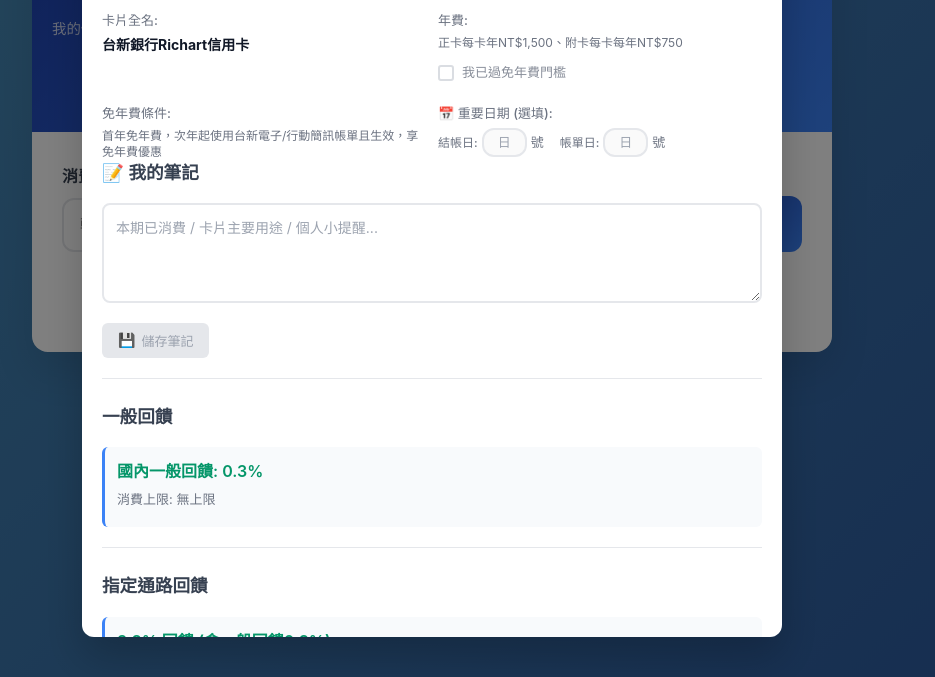
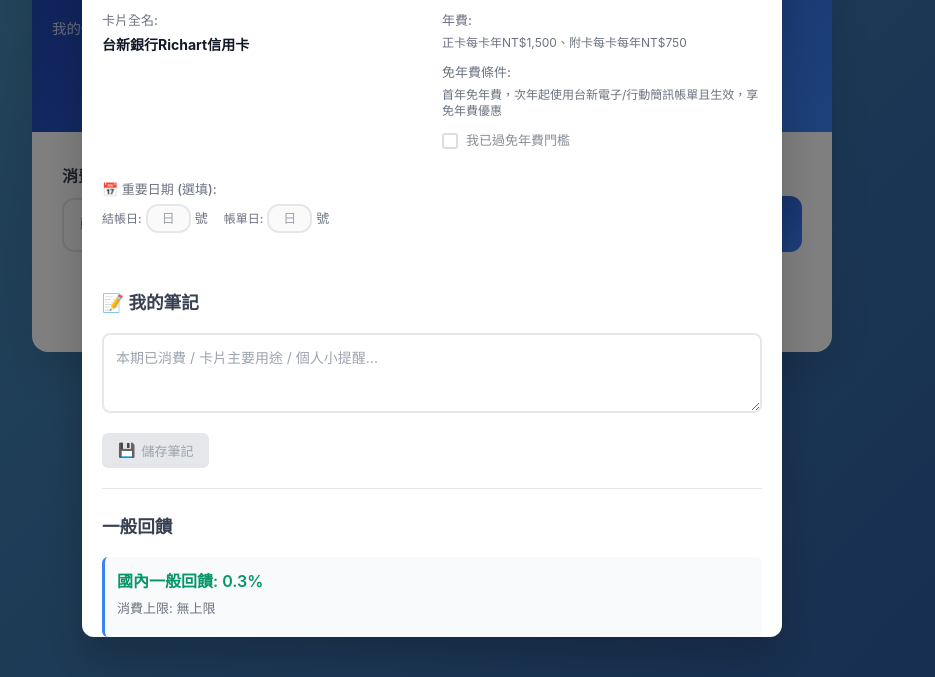
Before and after one commit to issabeloh/pick-my-card, a plain HTML site: page index.html in a window 1280 px wide. Both pictures are taken after a click on the element "台新Richart卡". Shown: the part 123-800 px from the top of the page, without its empty margins (208-1143 px from the left). Drawn offline with Linux system fonts and the light colour scheme; no server answers.

Commit message:
Add files via upload

```diff
--- a/index.html
+++ b/index.html
@@ -115,9 +115,14 @@
                                 <span class="info-label">卡片全名:</span>
                                 <span class="info-value card-full-name-bold"><a id="card-full-name-link" target="_blank" rel="noopener"></a></span>
                             </div>
-                            <div class="info-item">
+                            <div class="info-item fee-annual-section">
+                                <div class="fee-annual-item">
                                     <span class="info-label">年費:</span>
                                     <span class="info-value info-value-small" id="card-annual-fee"></span>
+                                </div>
+                                <div class="fee-waiver-item">
+                                    <span class="info-label">免年費條件:</span>
+                                    <span class="info-value info-value-small" id="card-fee-waiver"></span>
                                     <div class="fee-waiver-status">
                                         <label class="fee-waiver-checkbox">
                                             <input type="checkbox" id="fee-waiver-checked">
@@ -126,9 +131,6 @@
                                         </label>
                                     </div>
                                 </div>
-                            <div class="info-item">
-                                <span class="info-label">免年費條件:</span>
-                                <span class="info-value info-value-small" id="card-fee-waiver"></span>
                             </div>
                             <div class="info-item">
                                 <span class="info-label">📅 重要日期 (選填):</span>
@@ -158,7 +160,7 @@
                     </div>
 
                     <!-- 用戶筆記區域 -->
-                    <div class="card-info-section">
+                    <div class="card-info-section user-notes-section">
                         <h4>📝 我的筆記</h4>
                         <div class="user-notes-container">
                             <textarea id="user-notes-input"
--- a/script.js
+++ b/script.js
@@ -155,13 +155,25 @@
       "name": "永豐Sport卡",
       "fullName": "永豐銀行Sport信用卡",
       "basicCashback": 1.0,
+      "basicConditions": "汗水不白流APP有運動數據",
       "annualFee": "首年免年費，次年起年費NT$3,000",
-      "feeWaiver": "申請信用卡電子化帳單（電子帳單/行動帳單）且取消實體帳單，或：(鈷金卡Visa/Mastercard)前一年刷敥3.6萬元或12筆消費；(御璽卡Titanium/Signature)前一年刷斗12萬元或12筆消費",
+      "feeWaiver": "申請信用卡電子化帳單（電子帳單/行動帳單）且取消實體帳單，或(鑽金卡Visa/Mastercard)前一年刷滿3.6萬元或12筆消費；(御璽卡Titanium/Signature)前一年刷滿12萬元或12筆消費",
       "website": "https://bank.sinopac.com/sinopacBT/personal/credit-card/introduction/bankcard/sportcard.html",
       "cashbackRates": [
         {
-          "rate": 7.0,
+          "rate": 1.0,
+          "cap": 5000,
+          "period": "2025/07/01-2025/12/31",
+          "conditions": "當月APP數據達10,000打卡或Apple Watch圓滿劃圅10次，並設定永豐帳戶自動扣繳信用卡帳款",
+          "items": [
+            "一般消費"
+          ]
+        },
+        {
+          "rate": 4.0,
           "cap": 7500,
+          "period": "2025/07/01-2025/12/31",
+          "conditions": "當月APP數據達10,000打卡或Apple Watch圓滿劃圅10次，並設定永豐帳戶自動扣繳信用卡帳款",
           "items": [
             "world gym", "健身工廠", "true yoga", "curves", "運動中心", "anytime fitness", "屈臣氏", "康是美", "寶雅", "好心肝", "杏一", "大樹藥局", "丁丁藥局", "新高橋藥局", "app store", "google play", "nintendo", "playstation", "steam", "apple pay", "google pay", "samsung pay", "garmin pay"
           ]
@@ -174,14 +186,14 @@
       "fullName": "永豐銀行Green信用卡",
       "basicCashback": 1.0,
       "annualFee": "首年免年費，次年起年費NT$3,000",
-      "feeWaiver": "申請電子帳單或前一年刷斗15萬元或12筆消費",
+      "feeWaiver": "申請電子帳單或前一年刷滿15萬元或12筆消費",
       "website": "https://bank.sinopac.com/sinopacBT/personal/credit-card/introduction/bankcard/cashcard.html",
       "cashbackRates": [
         {
           "rate": 5.0,
           "cap": 7500,
           "items": [
-            "藏壽司", "mos", "築間", "義美食品", "馬可先生", "寬心園", "miacucina", "小小樹食", "陽明春天", "屋馬", "熱浪島", "草蔬宴", "原素食府", "herbivore", "印度蔬食", "養心茶樓", "山海樓", "qburger", "麥味登", "一之軒", "捷絲旅", "承億", "煙波", "翰品", "希爾頓", "國賓", "福容", "新驛", "圓山", "城市商旅", "凱薩", "老爺", "新光影城", "威秀", "喜樂時代", "kktix", "拓元售票", "全國電子", "studioa", "straighta", "大潤發", "家樂福", "愛買", "uniqlo", "h&m", "zara", "gu", "gap", "net", "o'right", "aesop", "10/10 hope", "主婦聯盟", "里仁", "棉花田", "聖德科斯", "義美生機", "統一生機", "綠藤生機", "茶籽堂", "艾瑪絲", "長庚生技", "營養師輕食", "安永鮮物", "野菜村", "無毒的家", "無毒農", "健康食彩", "直接跟農夫買", "irent", "zipcar", "gosmart", "goshare", "gogoro", "wemo", "line go", "tesla 充電", "裕電俥電", "evalue", "evoasis", "sharkparking", "zocha", "begin", "星舟快充", "emoving", "emoving 電池", "悠遊卡自動加值", "悠遊卡加值", "悠遊卡 自動加值"
+            "悠遊卡自動加值", "愛買", "家樂福", "大潤發", "uniqlo", "h&m", "zara", "gu", "gap", "net", "新光影城", "威秀", "喜樂時代", "藏壽司", "mos", "築間", "義美食品", "馬可先生", "寬心園", "miacucina", "小小樹食", "陽明春天", "屋馬", "熱浪島", "草蕲宴", "原素食府", "herbivore", "印度蕲食", "養心茶樓", "山海樓", "qburger", "麥味登", "一之軒", "捷絲旅", "承億", "煙波", "翰品", "希爾頓", "國賓", "福容", "新驛", "圓山", "城市商旅", "凱薩", "老爺", "kktix", "拓元售票", "全國電子", "studioa", "straighta", "o'right", "aesop", "10/10 hope", "主婦聯盟", "里仁", "棉花田", "聖德科斯", "義美生機", "統一生機", "綠藤生機", "茶籽堂", "艾瑪絲", "長康生技", "營養師輕食", "安永鮮物", "野菜村", "無毒的家", "無毒農", "健康食彩", "直接跟農夫買", "irent", "zipcar", "gosmart", "goshare", "gogoro", "wemo", "line go", "tesla 充電", "裕電促電", "evalue", "evoasis", "sharkparking", "zocha", "begin", "星舟快充", "emoving", "emoving 電池", "悠遊卡加值", "悠遊卡 自動加值"
           ]
         }
       ]
@@ -192,7 +204,7 @@
       "fullName": "永豐銀行DAWAY信用卡",
       "basicCashback": 0.5,
       "annualFee": "首年免年費，次年起年費NT$3,000",
-      "feeWaiver": "申請電子帳單且取消實體帳單，或前一年刷斗15萬元或12筆消費",
+      "feeWaiver": "申請電子帳單且取消實體帳單，或前一年刷滿15萬元或12筆消費",
       "website": "https://bank.sinopac.com/sinopacbt/personal/credit-card/introduction/bankcard/DAWAY.html",
       "cashbackRates": [
         {
@@ -252,6 +264,7 @@
         {
           "rate": 2.5,
           "cap": null,
+          "hideInDisplay": true,
           "items": [
             "海外"
           ]
@@ -346,7 +359,7 @@
       "fullName": "永豐銀行幣倍卡",
       "basicCashback": 1.0,
       "annualFee": "首年免年費，次年起年費NT$3,000",
-      "feeWaiver": "申請電子或行動帳單期間正附卡皆終身免年費，或任一年消費斗36,000元或消費12次",
+      "feeWaiver": "申請電子或行動帳單期間正附卡皆終身免年費，或任一年消費滿36,000元或消費12次",
       "website": "https://bank.sinopac.com/sinopacBT/personal/credit-card/introduction/bankcard/dual-currency-card.html",
       "domesticBonusRate": 1.0,
       "domesticBonusCap": 20000,
@@ -1215,6 +1228,11 @@
 
     if (card.cashbackRates && card.cashbackRates.length > 0) {
         card.cashbackRates.forEach((rate, index) => {
+            // 跳過需要隱藏的項目
+            if (rate.hideInDisplay) {
+                return;
+            }
+
             specialContent += `<div class="cashback-detail-item">`;
 
             // 回饋率和是否含一般回饋的說明
--- a/styles.css
+++ b/styles.css
@@ -779,7 +779,7 @@
 .info-grid-2col {
     display: grid;
     grid-template-columns: 1fr 1fr;
-    gap: 12px;
+    gap: 20px;
 }
 
 .info-item-full {
@@ -1037,8 +1037,8 @@
 
 .user-notes-textarea {
     width: 100%;
-    min-height: 100px;
-    max-height: 200px;
+    min-height: 80px;
+    max-height: 160px;
     padding: 12px;
     border: 2px solid #e5e7eb;
     border-radius: 8px;
@@ -1213,3 +1213,22 @@
     font-weight: 500;
     white-space: nowrap;
 }
+
+/* 年費和免年費條件繁直排列 */
+.fee-annual-section {
+    display: flex;
+    flex-direction: column;
+    gap: 12px;
+}
+
+.fee-annual-item, .fee-waiver-item {
+    display: flex;
+    flex-direction: column;
+    gap: 4px;
+}
+
+/* 筆記區域額外間距 */
+.user-notes-section {
+    margin-top: 32px !important;
+    padding-top: 24px !important;
+}
```
Lines whose indentation alone changed are shown as unchanged.
